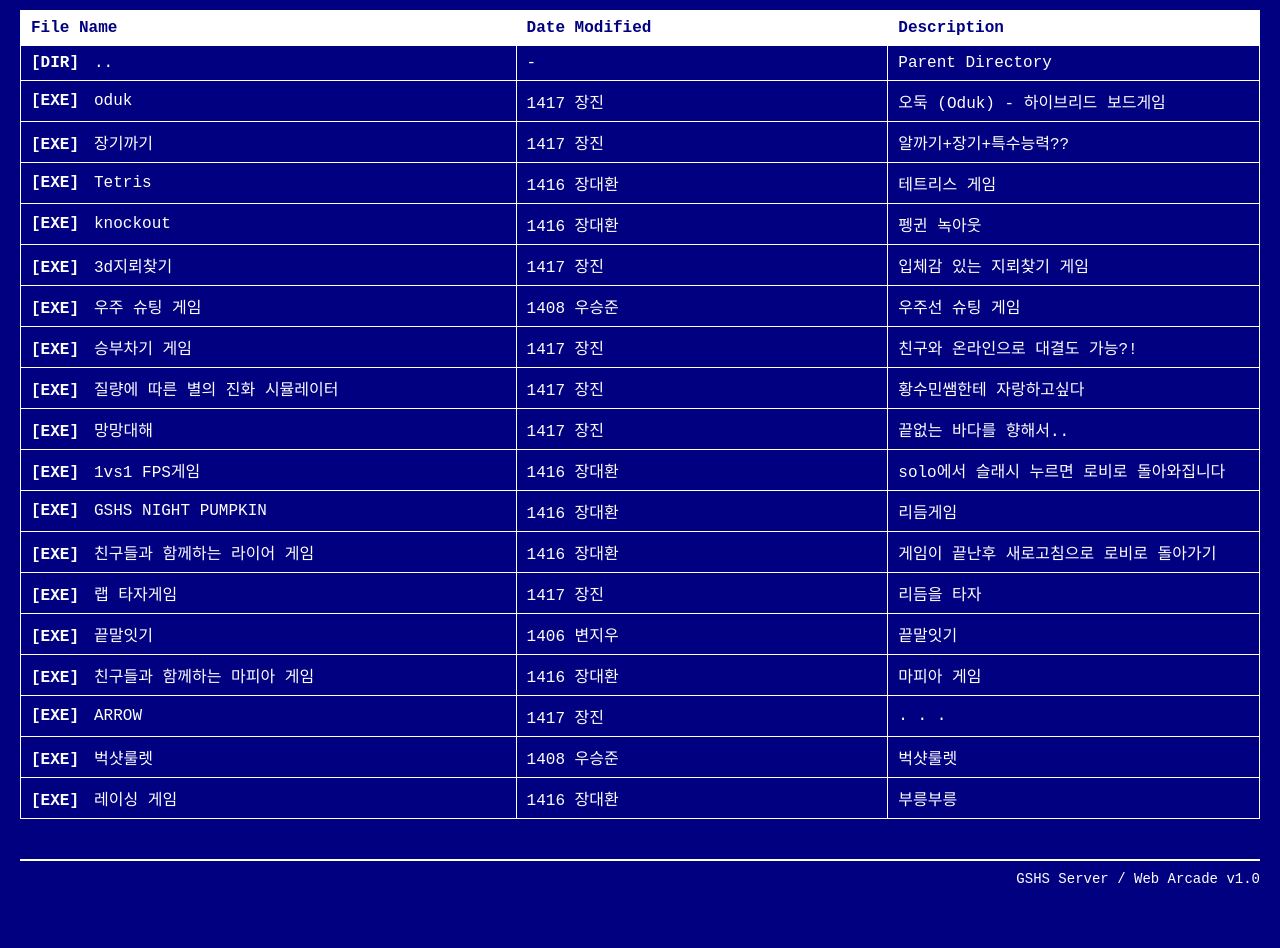
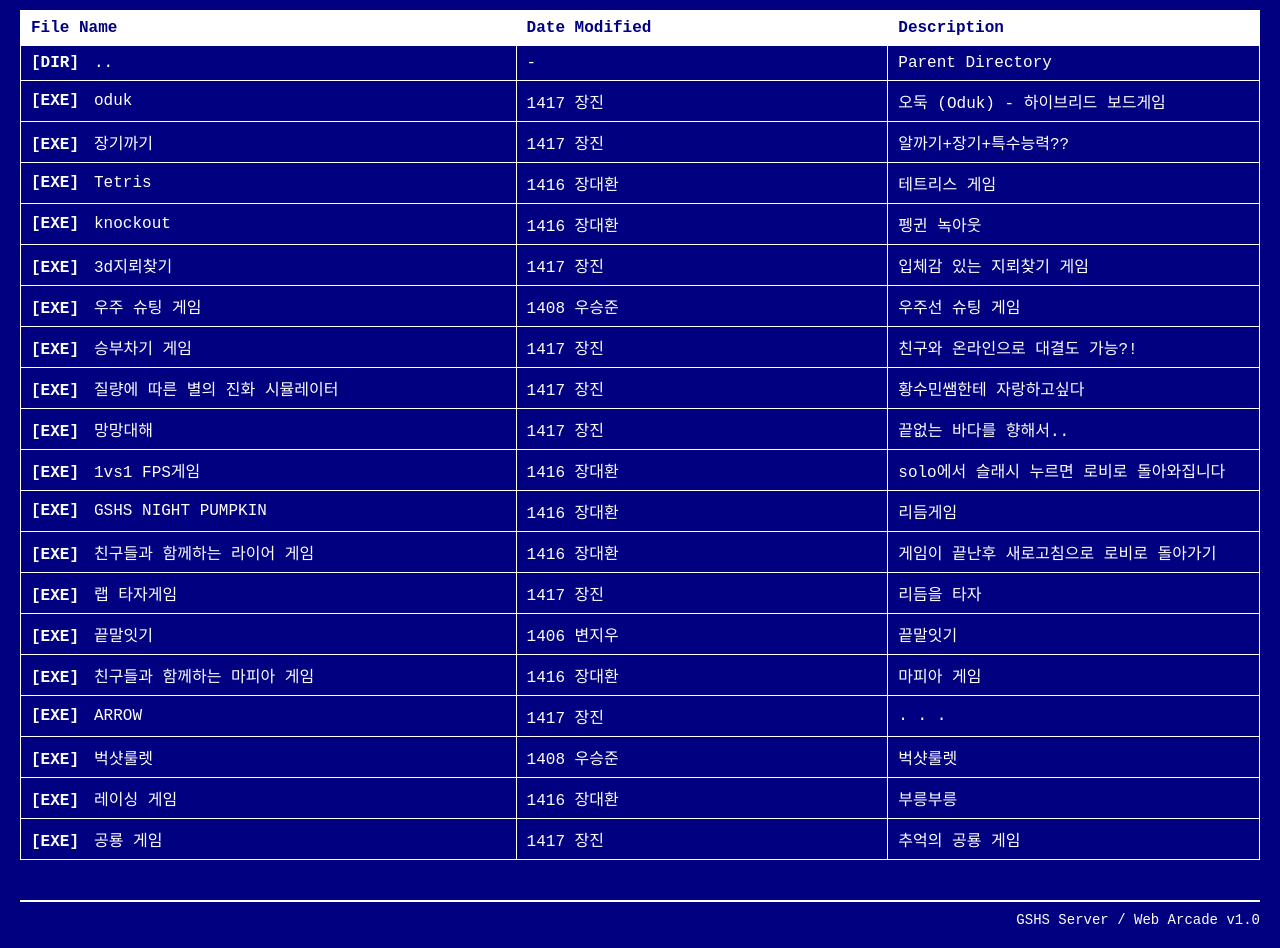
Before and after one commit to 43gshs-1417/gshsgame, a plain HTML site: page index.html in a window 1280 px wide. Shown: the part 85-1033 px from the top of the page. Before the commit the page ends 992 px from the top, so only its background shows below. Drawn offline with Linux system fonts and the light colour scheme.

Commit message:
index.html

```diff
--- a/index.html
+++ b/index.html
@@ -177,6 +177,11 @@
                 <td>1416 장대환</td>
                 <td>부릉부릉</td>
             </tr>
+            <tr>
+                <td><a href="공룡게임.html"><span class="icon">[EXE]</span>공룡 게임</a></td>
+                <td>1417 장진</td>
+                <td>추억의 공룡 게임</td>
+            </tr>
         </tbody>
     </table>
 
```
